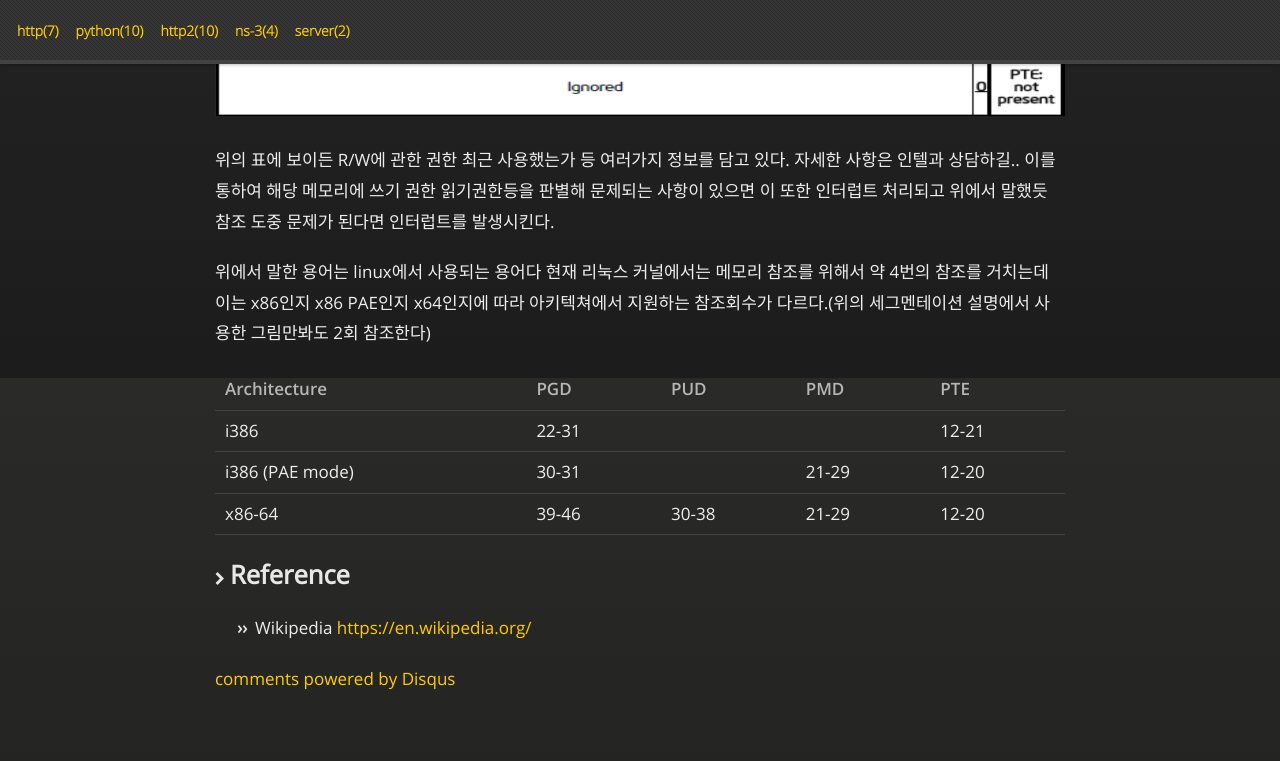
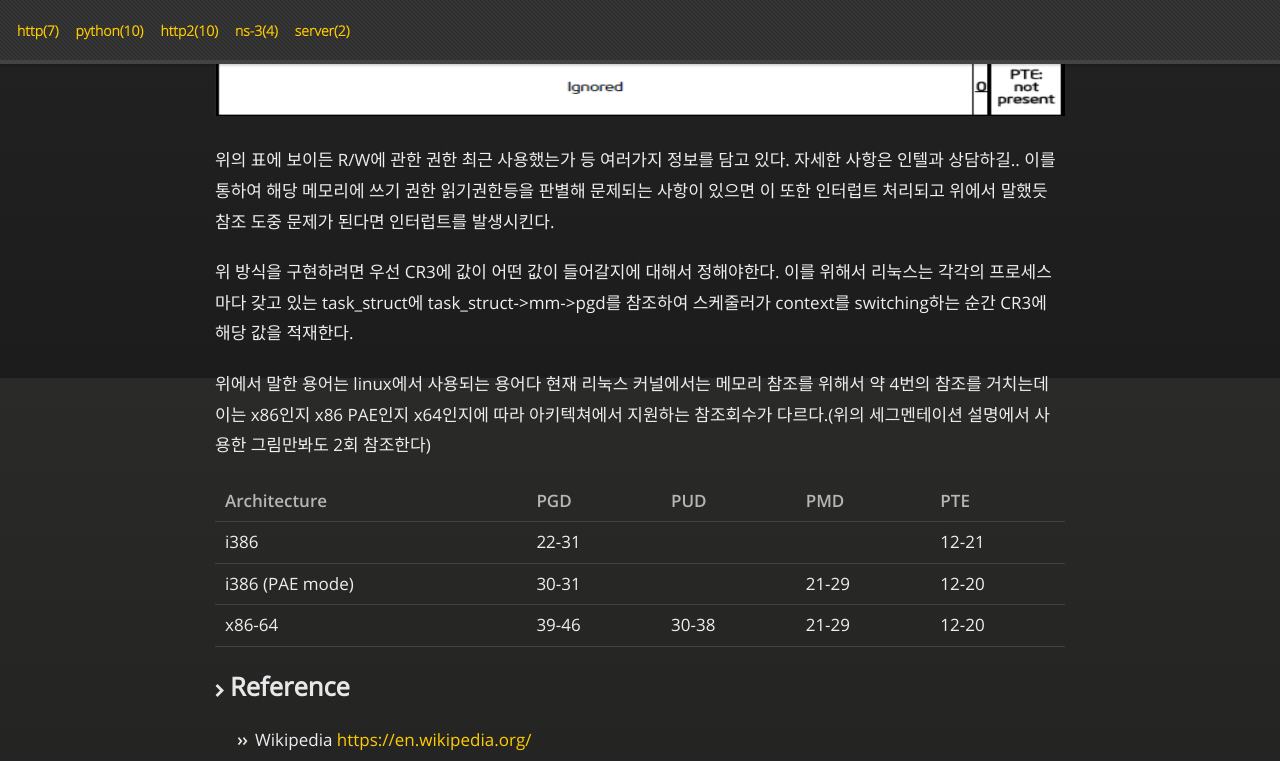
Before and after one commit to Luavis/luavis.github.io, a Jekyll site: the page built from _posts/server/2015-11-22-linux-virtual-mem.markdown, in a window 1280 px wide and 900 px high, scrolled down 5022 px, cut to the strip 0-761 px from the top of the window. Built offline with Jekyll 4.4.1, drawn with Linux system fonts in a browser that asks for light colours; comment, search, counter and statistics services are not loaded.

Commit message:
Edit linux virtual memory - 1

```diff
--- a/_posts/server/2015-11-22-linux-virtual-mem.markdown
+++ b/_posts/server/2015-11-22-linux-virtual-mem.markdown
@@ -66,8 +66,9 @@ CR3는 x86 CPU에 있는 레지스터다. 저 레지스터에는 Page global dir
 위의 표에 보이든 R/W에 관한 권한 최근 사용했는가 등 여러가지 정보를 담고 있다. 자세한 사항은 인텔과 상담하길..
 이를 통하여 해당 메모리에 쓰기 권한 읽기권한등을 판별해 문제되는 사항이 있으면 이 또한 인터럽트 처리되고 위에서 말했듯 참조 도중 문제가 된다면 인터럽트를 발생시킨다.
 
+위 방식을 구현하려면 우선 CR3에 값이 어떤 값이 들어갈지에 대해서 정해야한다. 이를 위해서 리눅스는 각각의 프로세스마다 갖고 있는  task_struct에 task_struct->mm->pgd를 참조하여 스케줄러가 context를 switching하는 순간 CR3에 해당 값을 적재한다.
+
 위에서 말한 용어는 linux에서 사용되는 용어다 현재 리눅스 커널에서는 메모리 참조를 위해서 약 4번의 참조를 거치는데 이는 x86인지 x86 PAE인지 x64인지에 따라 아키텍쳐에서 지원하는 참조회수가 다르다.(위의 세그멘테이션 설명에서 사용한 그림만봐도 2회 참조한다)
-
 
 | Architecture   | PGD |	PUD | PMD | PTE |
 | --- | --- | --- | --- | ---- |
```
